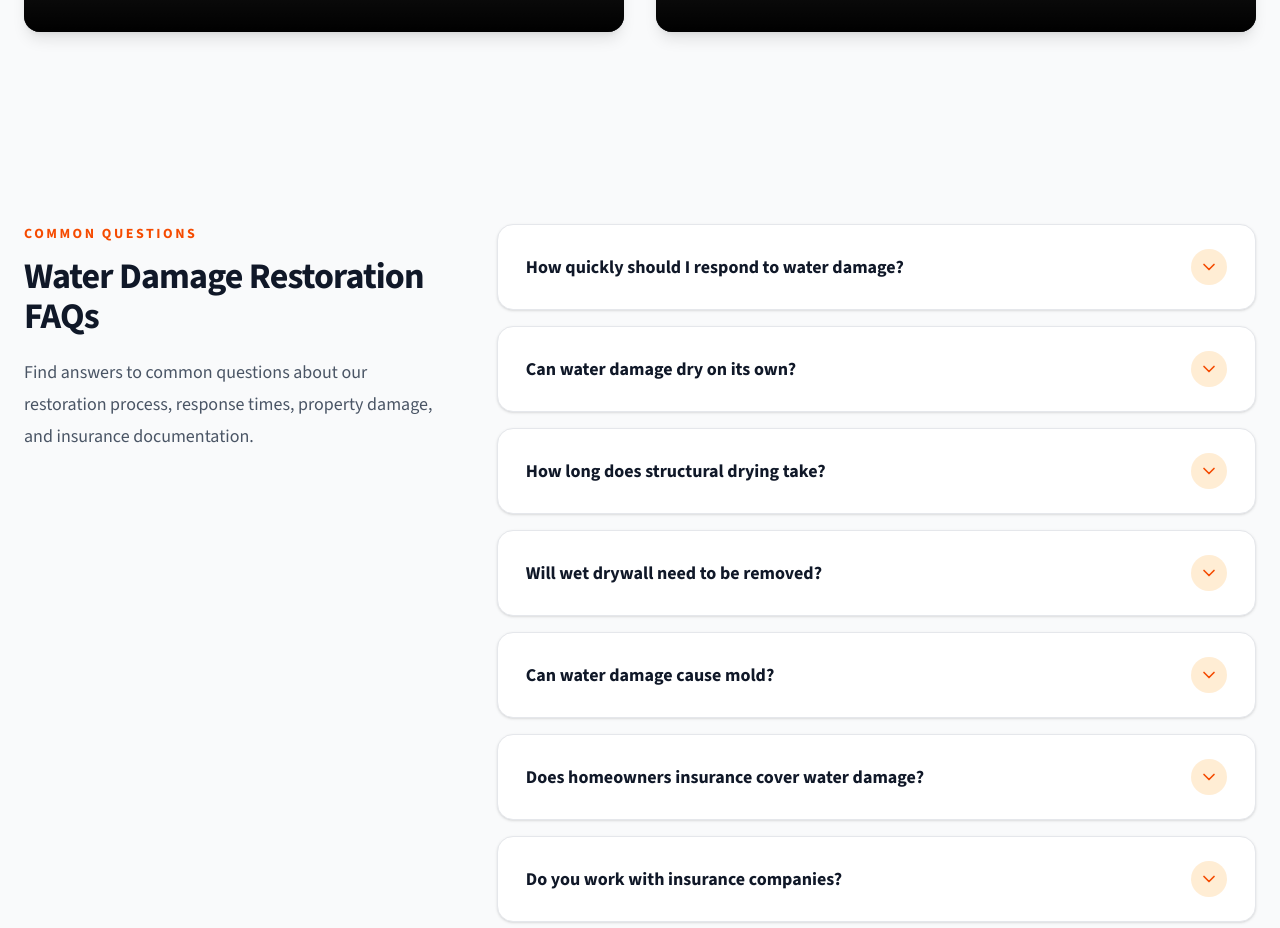
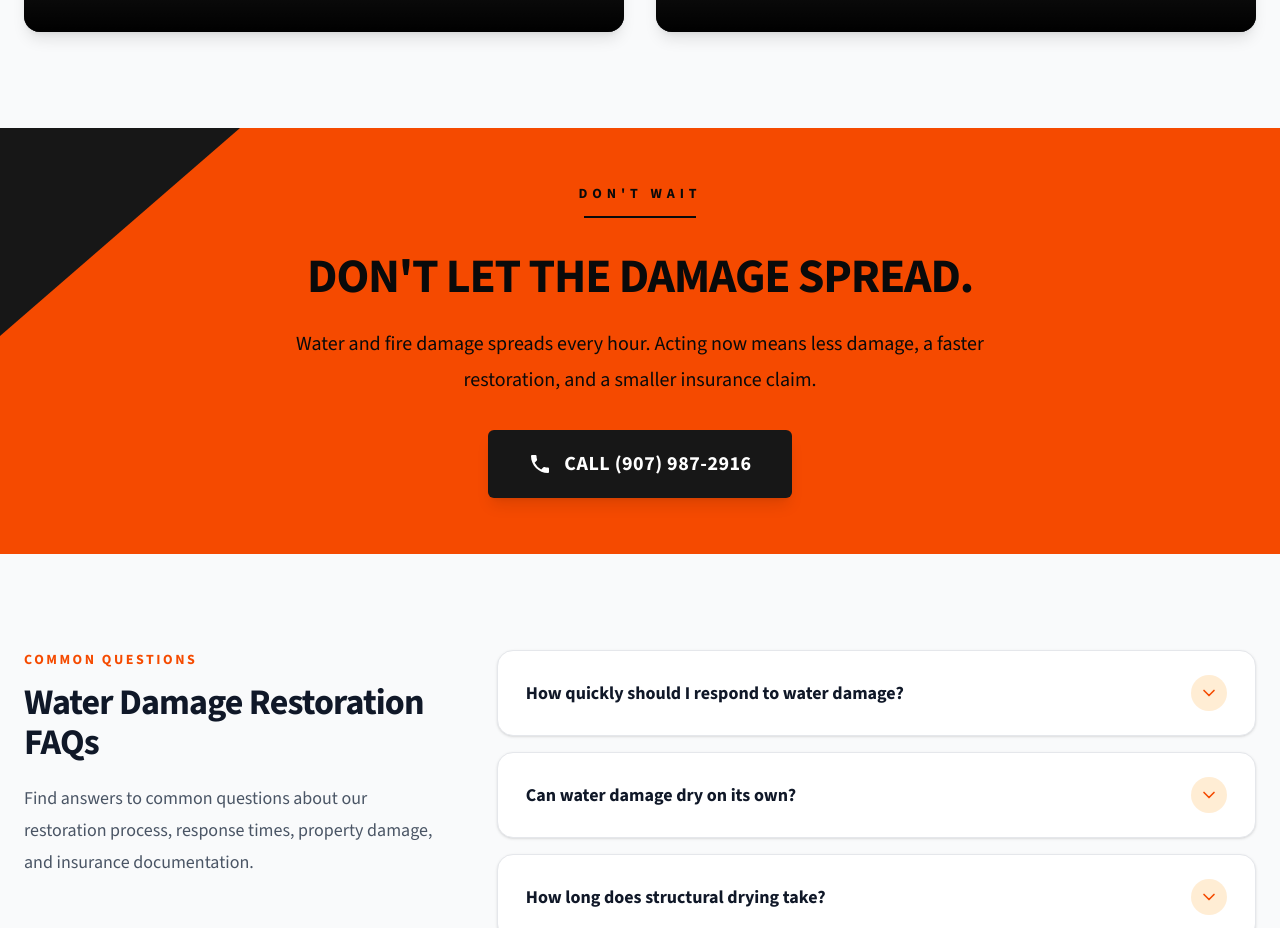
Before and after one commit to Davidhub907/FR_Website, a Next.js app: page /water-damage in a window 1280 px wide. Shown: the part 6740-7668 px from the top of the page. Built offline with nearby package versions, Linux system fonts and the light colour scheme; grey boxes are pictures that could not be loaded.

Commit message:
Added the CTA back in

```diff
--- a/app/water-damage/page.js
+++ b/app/water-damage/page.js
@@ -17,6 +17,7 @@ import ServiceInsurance from "@/components/service-page/ServiceInsurance";
 import ServiceAudience from "@/components/service-page/ServiceAudience";
 
 import ServiceQuestions from "@/components/service-page/ServiceQuestions";
+import EmergencyCTA from "@/components/layout/EmergencyCTA";
 
 const waterDamageSituations = [
   {
@@ -289,6 +290,8 @@ export default function WaterDamagePage() {
         audiences={waterDamageAudiences}
       />
 
+      <EmergencyCTA />
+
       <ServiceQuestions
         eyebrow="Common Questions"
         heading="Water Damage Restoration FAQs"
```
